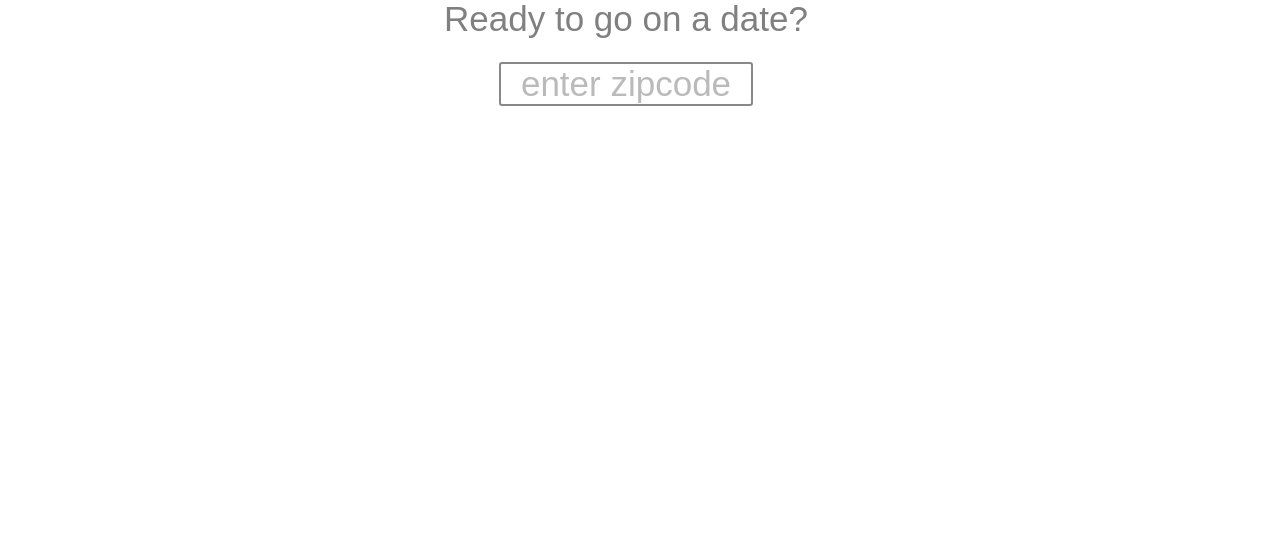
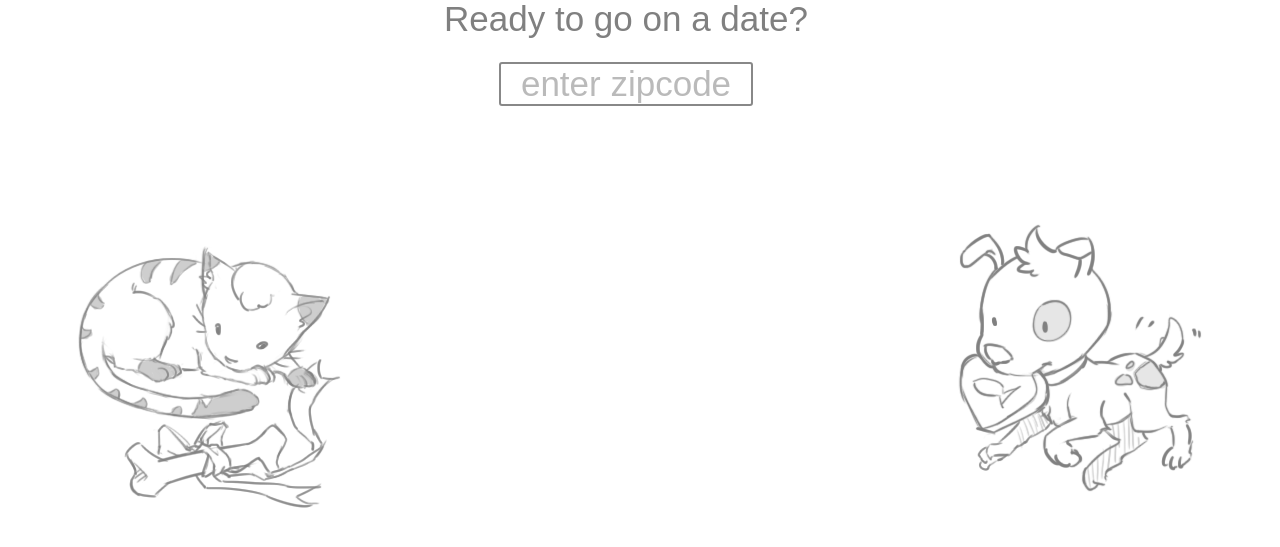
Before and after one commit to swamplilly/calhacks2015, a PHP site: page / in a window 1280 px wide. Shown: the part 146-693 px from the top of the page. Run offline with PHP 8.4, Linux system fonts and the light colour scheme.

Commit message:
added image placeholders

```diff
--- a/bamfjav.js
+++ b/bamfjav.js
@@ -77,5 +77,6 @@ window.onload = function()
 			randomizeFontColor();
 			waitForIt();
 		}
+
 	}
 }
--- a/bamfstyle.css
+++ b/bamfstyle.css
@@ -45,4 +45,20 @@ input {
 #btn {
   dislplay: none; }
 
+#sideA {
+  margin-top: 45vh;
+  margin-right: 4vw;
+  float: right;
+  height: 300px;
+  width: 300px;
+  background-image: url("1.png"); }
+
+#sideB {
+  margin-top: 45vh;
+  margin-left: 4vw;
+  position: fixed;
+  height: 300px;
+  width: 300px;
+  background-image: url("a.png"); }
+
 /*# sourceMappingURL=bamfstyle.css.map */
--- a/bamfstyle.scss
+++ b/bamfstyle.scss
@@ -64,3 +64,23 @@ input
 {
 	dislplay: none;
 }
+
+#sideA
+{
+	margin-top: 45vh;
+	margin-right: 4vw;
+	float: right;
+	height: 300px;
+	width: 300px;
+	background-image: url("1.png");
+}
+
+#sideB
+{
+	margin-top: 45vh;
+	margin-left: 4vw;
+	position: fixed;
+	height: 300px;
+	width: 300px;
+	background-image: url("a.png");
+}
--- a/index.html
+++ b/index.html
@@ -1,7 +1,7 @@
 <!DOCTYPE html>
 <html>
 <head>
-	<title>Calhacks 2015!!!!! by Lilly, Christina and Elwin</title>
+	<title>Calhacks 2015!!!!! by Lilly and Elwin</title>
 	<link rel="stylesheet" type="text/css" href="bamfstyle.css">
 	<script src="bamfjav.js"></script>
 </head>
@@ -17,6 +17,11 @@
 			<p id="geotest">
 			</p>
 		</div>
+		<div id="sideA">
+		</div>
+		<div id="sideB">
+
+		</div>
 	</div>
 	<button id="#btn"></button>
 </body>
```
Also changed, not shown: 1.png (added), a.png (added), 2 other files.
